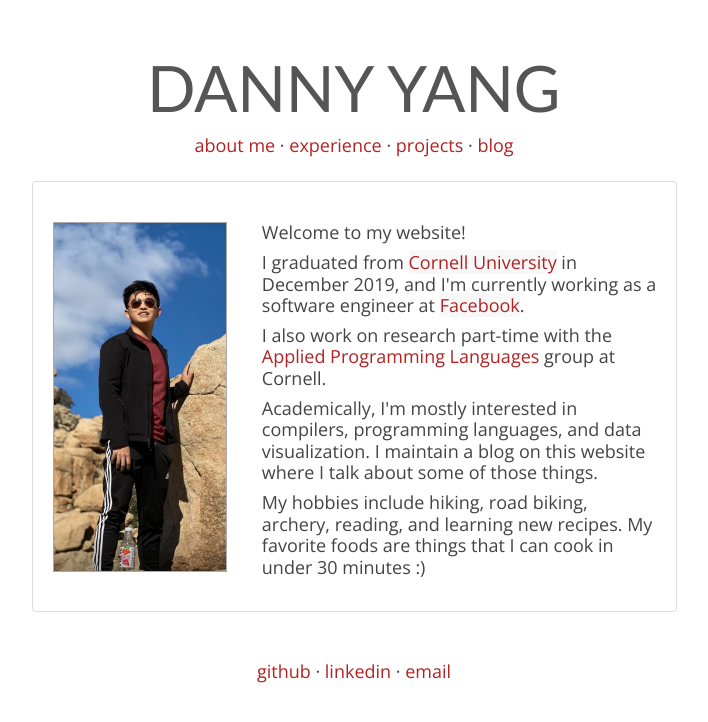
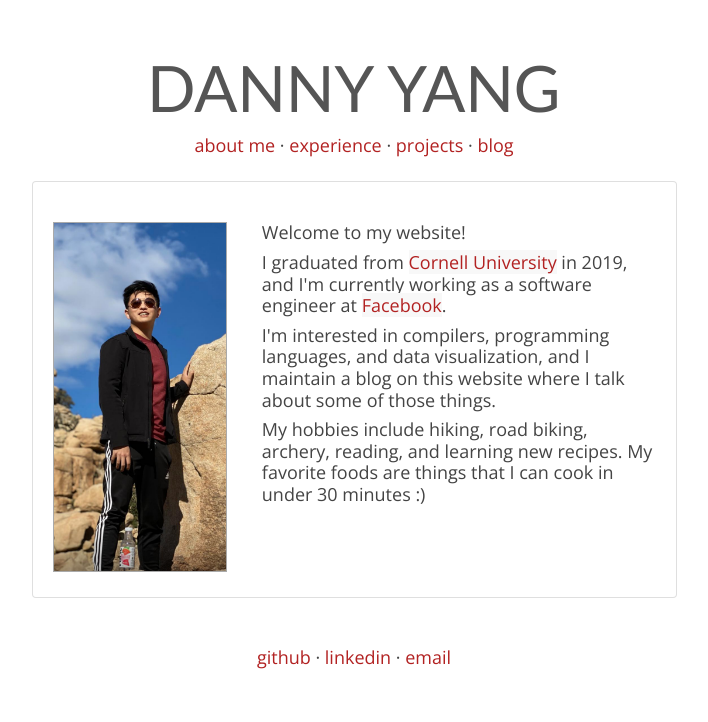
Before and after one commit to yangdanny97/yangdanny97.github.io, a Jekyll site: the page built from index.html, in a window 1280 px wide. Shown: the top 722 px of the page, without its empty margins (286-994 px from the left). Built offline with Jekyll 4.4.1, drawn with Linux system fonts in a browser that asks for light colours.

Commit message:
update bio

```diff
--- a/index.html
+++ b/index.html
@@ -8,15 +8,10 @@ title: Danny Yang - Profile
             <div class="col-sm-4"><img id='profile' src='./images/photo2.png' /></div>
             <div class="col-sm-8">
                 <h4>Welcome to my website! </h4>
-                <h4>I graduated from <span class="highlight">Cornell University</span> in December 2019,
+                <h4>I graduated from <span class="highlight">Cornell University</span> in 2019,
                     and I'm currently working as a software engineer at <span class="highlight">Facebook</span>. </h4>
-                <h4>I also work on research part-time with the <a href="https://github.com/apl-cornell"
-                        target="_blank">Applied
-                        Programming Languages</a> group at
-                    Cornell.</h4>
-                <h4>Academically, I'm mostly interested in compilers, programming languages, and data visualization. I
-                    maintain a blog on this website
-                    where I talk about some of those things.
+                <h4>I'm interested in compilers, programming languages, and data visualization, and I
+                    maintain a blog on this website where I talk about some of those things.
                 </h4>
                 <h4>My hobbies include hiking, road biking, archery, reading, and learning new recipes. My favorite
                     foods are things that I can cook in under 30 minutes :)</h4>
```
